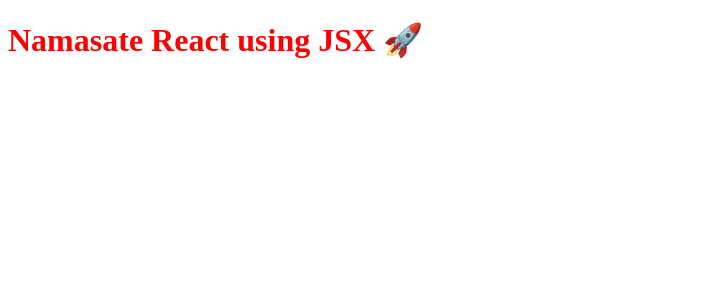
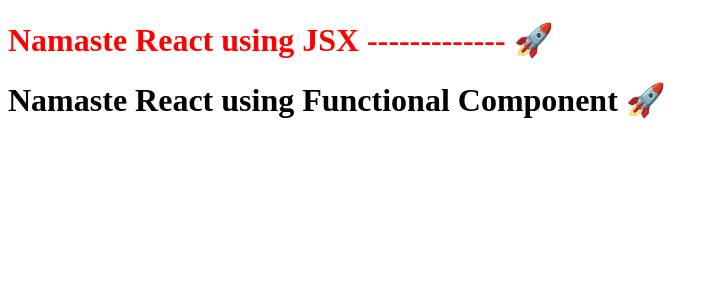
Before and after one commit to muskan588p/React-Course, a React (Vite) app: page / in a window 1280 px wide. Shown: the top 300 px of the page, without its empty margins (0-719 px from the left). Built offline with nearby package versions, Linux system fonts and the light colour scheme.

Commit message:
updated react component

```diff
--- a/App.js
+++ b/App.js
@@ -14,8 +14,8 @@
 );
 console.log(jsxHeading);
 
-const root = ReactDOM.createRoot(document.getElementById("root"));
-root.render(jsxHeading);
+// const root = ReactDOM.createRoot(document.getElementById("root"));
+// root.render(jsxHeading);
 
 /**
  * JSX: JavaScript XML
@@ -34,3 +34,33 @@
  * Babel is a transpiler that converts JSX into React.createElement calls before it can be rendered in the browser using ReactDOM
  * Babel: JavaScript compiler that takes your modern JavaScript code (ES6) and returns code that most browsers can understand.
  */
+
+
+
+//REACT FUNCTIONAL COMPONENT
+//diff in way of writing- brackets, ;, return
+//both are same just diff syntax
+//use 2nd more
+// 1
+const headingcomp = () => {
+  return <h1 className="head">Namaste React using Functional Component 🚀</h1>;
+};
+// 2
+const headingcomp2 = () => (
+  <h1 className="head">Namaste React using Functional Component 🚀</h1>
+);
+const Title = () => (
+  <h1 className="head" id="heading">
+    Namaste React using JSX ------------- 🚀
+  </h1>
+);
+const HeadingComponent = () => (
+  <div id="container">
+      <Title />
+      <h1 className="heading">Namaste React using Functional Component 🚀</h1>
+  </div>
+);
+//text written inside title will come inside heading component code and both lines will appear
+//COMPONENT INSIDE COMPONENT
+const root = ReactDOM.createRoot(document.getElementById("root"));
+root.render(<HeadingComponent />); // use PASCAL CASE  //space />
```
